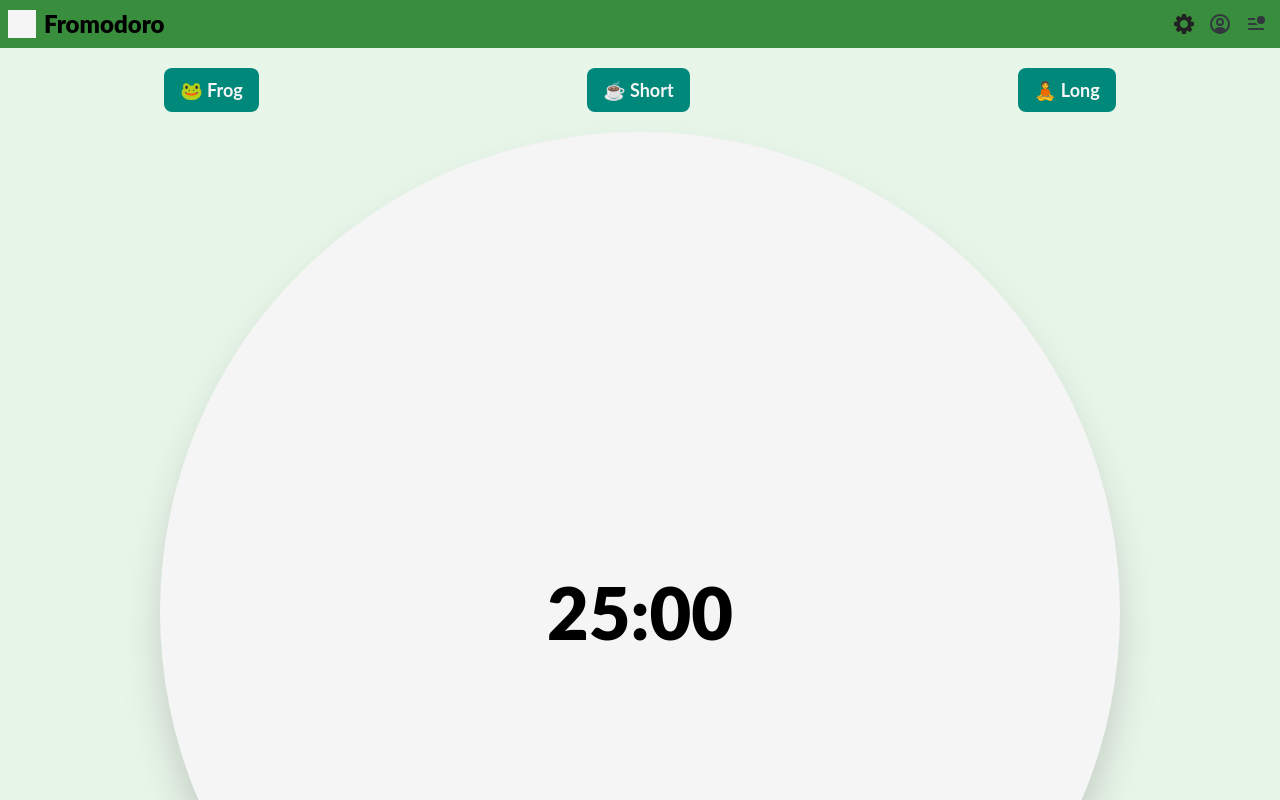
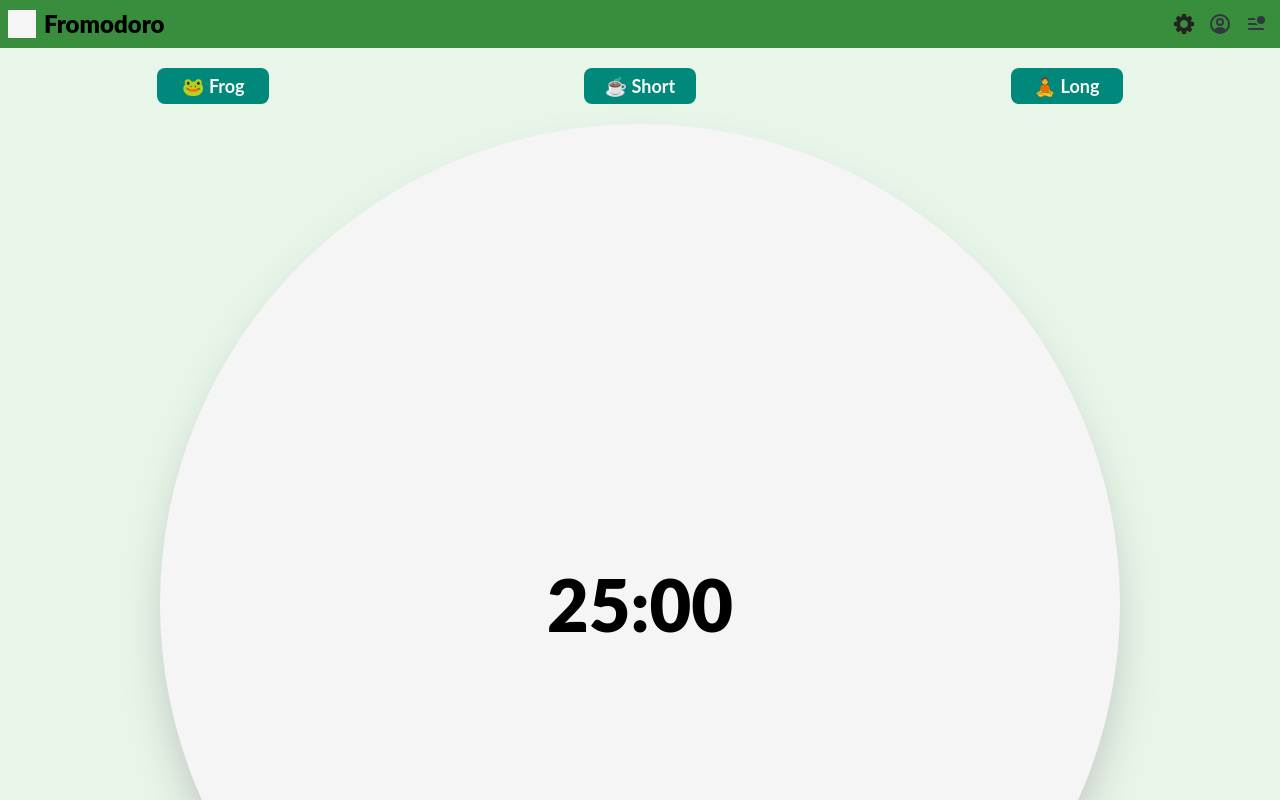
Before and after one commit to shinn92dev/Fromodoro-Timer, a React (Create React App) app: page / in a window 1280 px wide. Shown: the top 800 px of the page. Built offline with nearby package versions, Linux system fonts and the light colour scheme.

Commit message:
:art:style (TopBtn): change width to make the button more visible and clickable

```diff
--- a/src/components/common/TopBtn.jsx
+++ b/src/components/common/TopBtn.jsx
@@ -1,7 +1,7 @@
 const TopBtn = ({ text, onClick }) => {
     return (
         <button
-            className="py-2 px-4 my-5 font-bold bg-btn-green rounded-lg text-white text-lg"
+            className="py-1 px-3 my-5 font-bold bg-btn-green rounded-lg text-white text-lg w-28 text-center"
             onClick={onClick}
         >
             {text}
```
